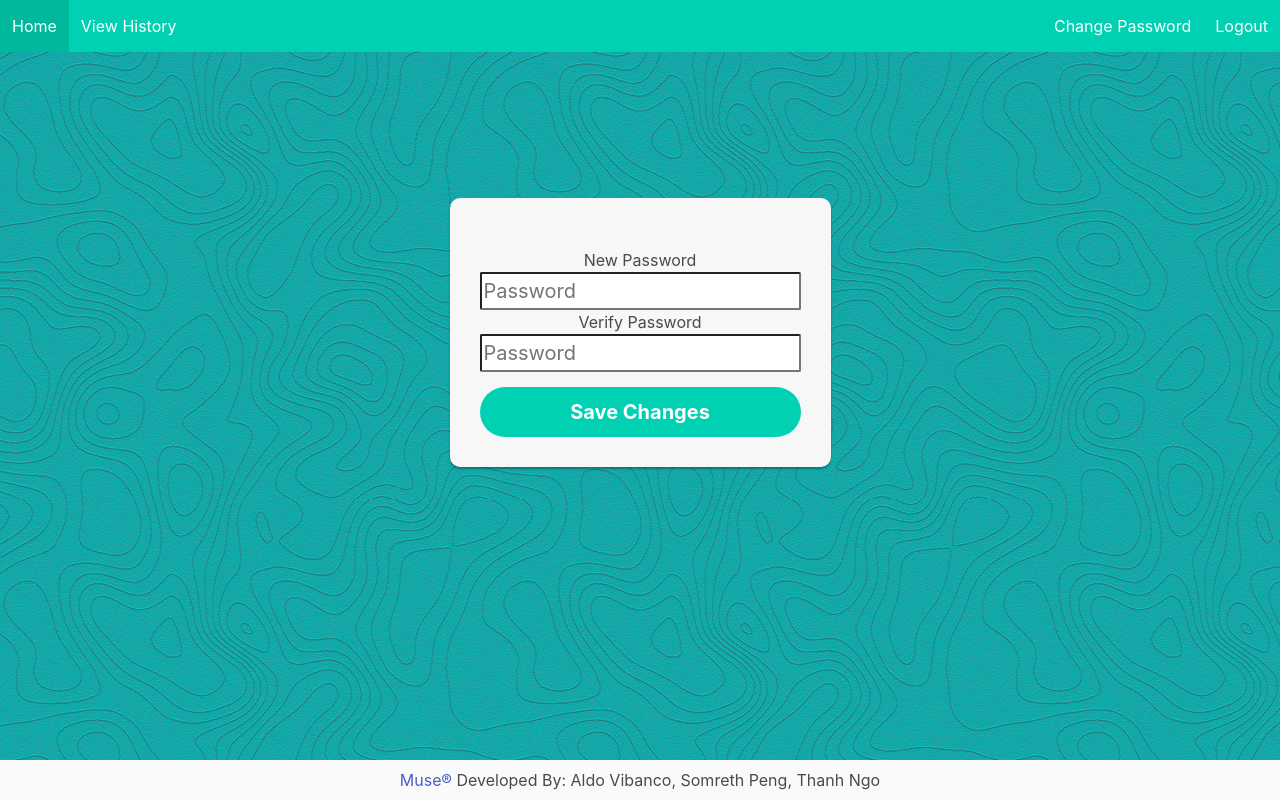
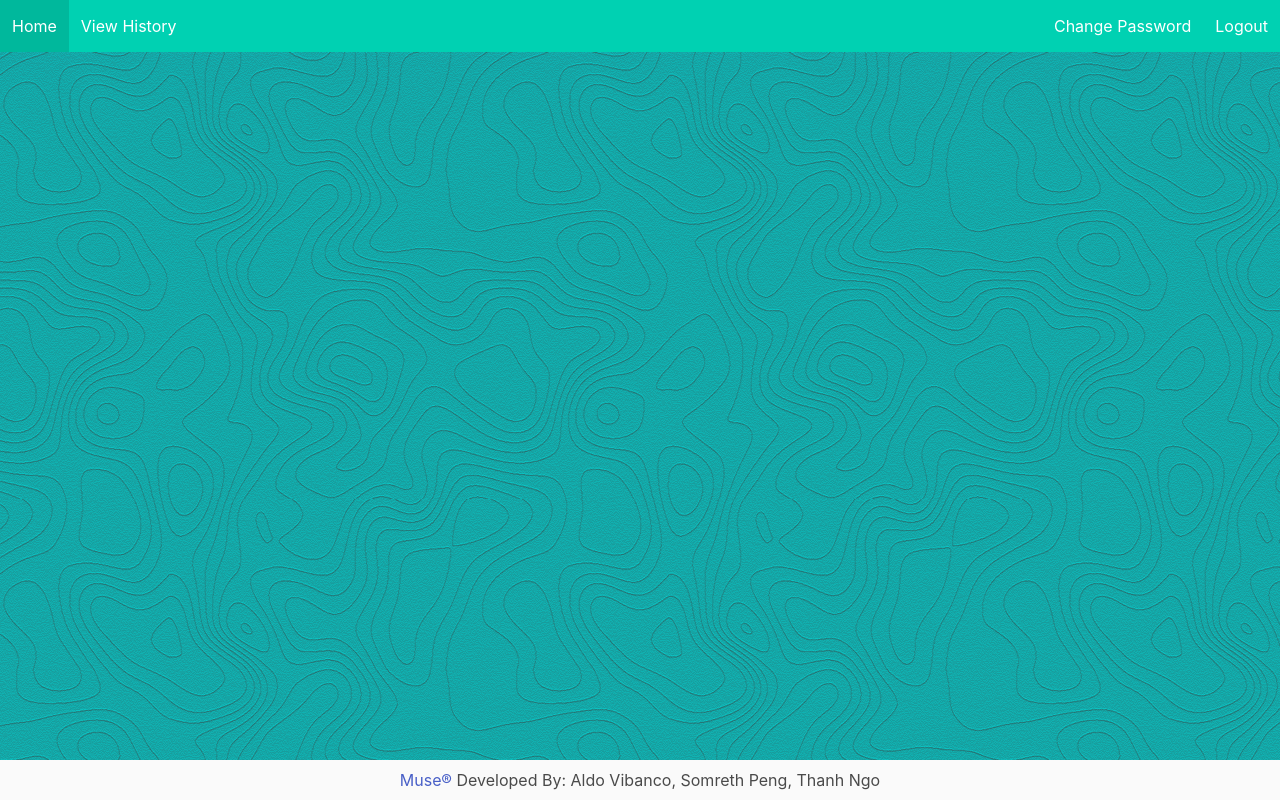
Before and after one commit to thanhn062/MUSE, a website: page public/members.html in a window 1280 px wide. Drawn offline with nearby package versions, Linux system fonts and the light colour scheme.

Commit message:
fixed pw change

```diff
--- a/public/members.html
+++ b/public/members.html
@@ -48,7 +48,7 @@
   </div>
 
   <!-- CHANGE PASSWORD -->
-  <div class="section login-form">
+  <div class="section login-form" id="pwChange">
     <div class="level-item">
       <div class="section">
         <form class="signup formBdr">
--- a/public/style.css
+++ b/public/style.css
@@ -51,6 +51,7 @@ h2 {
 #lyrics,
 #memberPage,
 #searchHist,
+#pwChange,
 .notification {
   display: none;
 }
```
